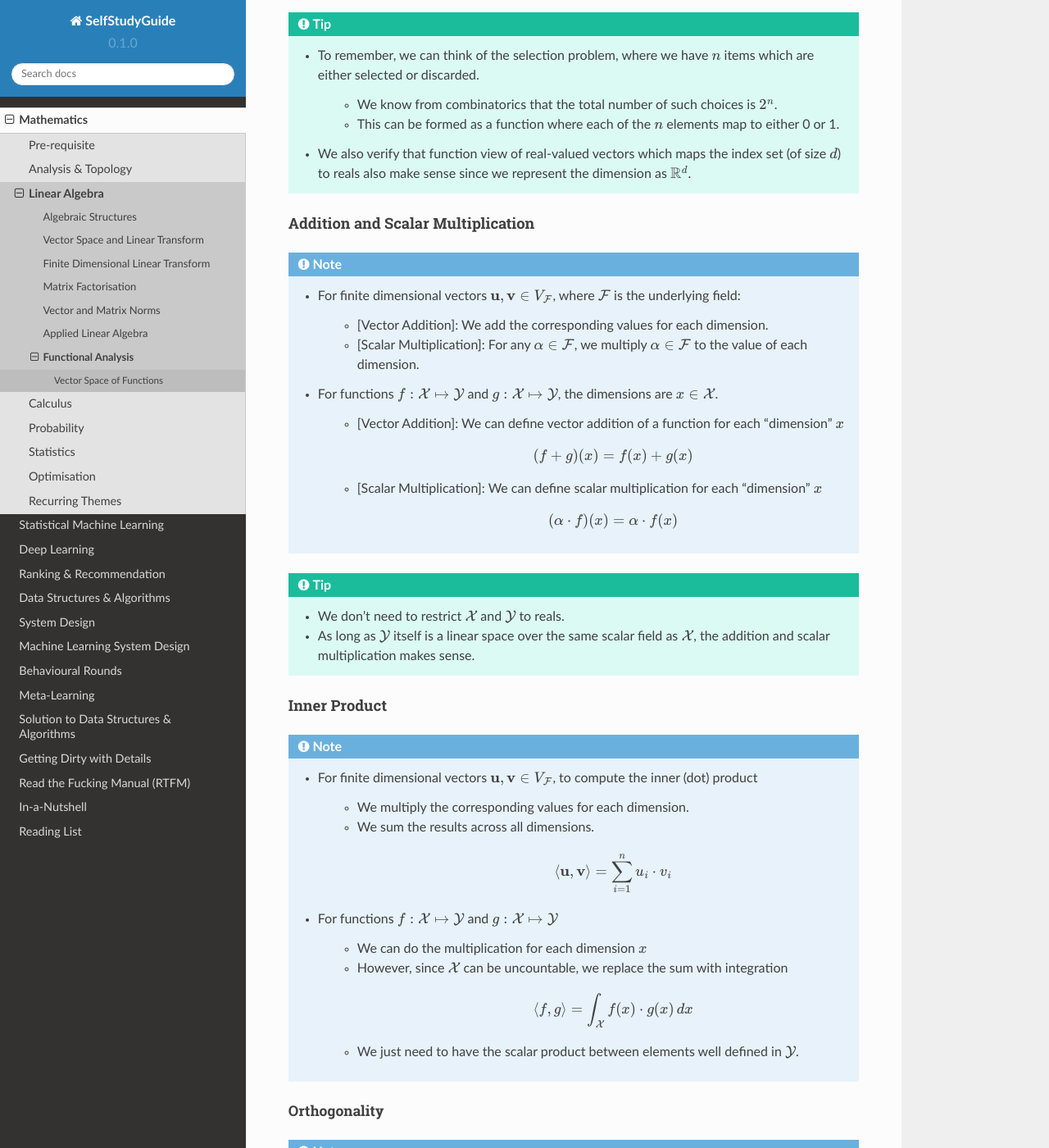
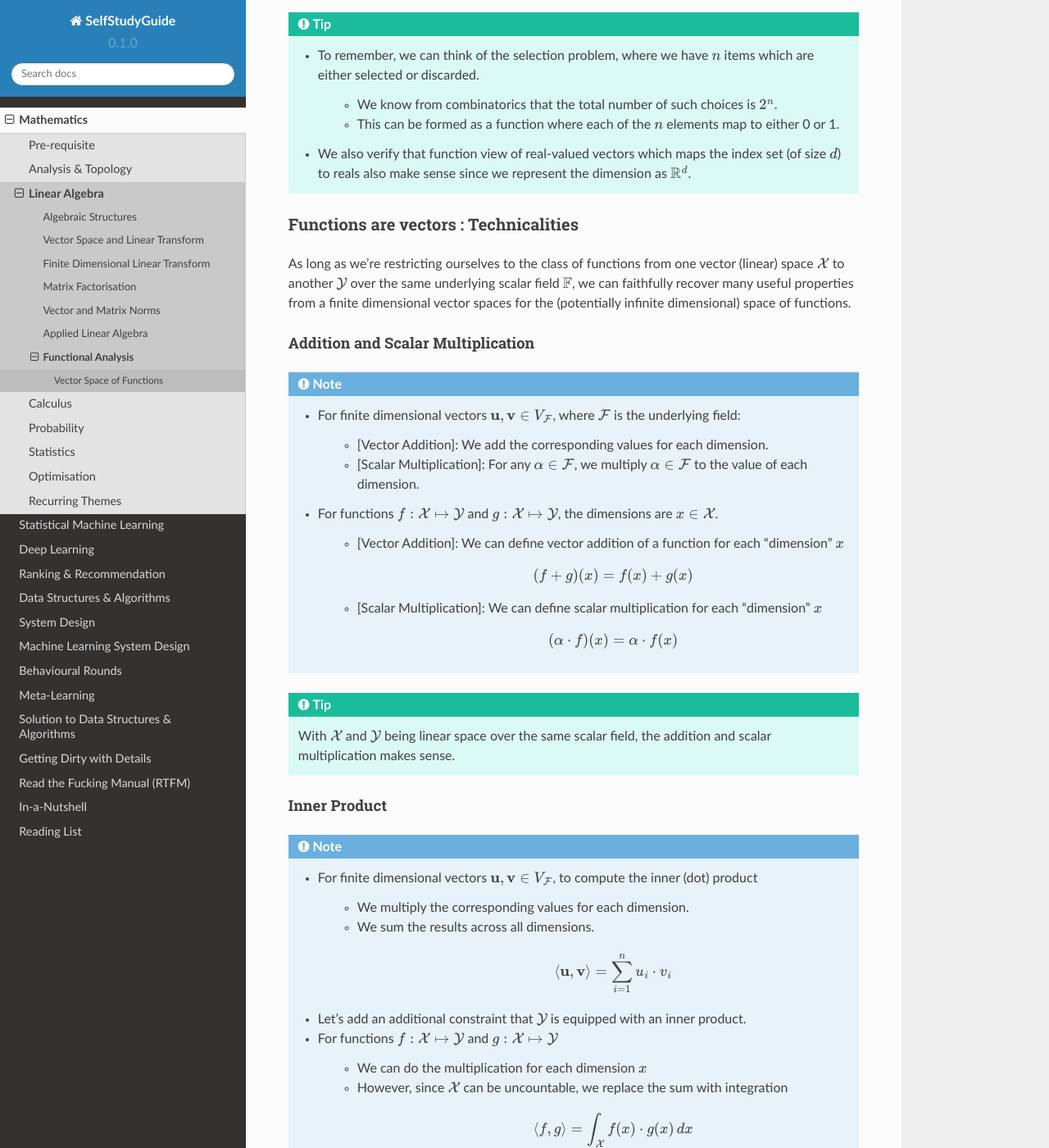
Before and after one commit to uselesstechjunks/leetcode, a Sphinx documentation site: the page built from docs/source/math/linalg/funan.rst, in a window 1280 px wide and 1400 px high, scrolled down 1571 px. Shown: the whole window at 82% size. Built offline with Sphinx 7.4.7 and the Read the Docs theme 2.0.0, drawn with Linux system fonts in a browser that asks for light colours; some of the changed text lies outside the part shown.

Commit message:
Update funan.rst

```diff
--- a/docs/source/math/linalg/funan.rst
+++ b/docs/source/math/linalg/funan.rst
@@ -60,6 +60,10 @@ Cardinality of Function Space
 		* This can be formed as a function where each of the :math:`n` elements map to either 0 or 1.
 	* We also verify that function view of real-valued vectors which maps the index set (of size :math:`d`) to reals also make sense since we represent the dimension as :math:`\mathbb{R}^d`.
 
+Functions are vectors : Technicalities
+================================================================================
+As long as we're restricting ourselves to the class of functions from one vector (linear) space :math:`\mathcal{X}` to another :math:`\mathcal{Y}` over the same underlying scalar field :math:`\mathbb{F}`, we can faithfully recover many useful properties from a finite dimensional vector spaces for the (potentially infinite dimensional) space of functions.
+
 Addition and Scalar Multiplication
 --------------------------------------------------------------------------------
 .. note::
@@ -77,8 +81,7 @@ Addition and Scalar Multiplication
 			.. math:: (\alpha\cdot f)(x) = \alpha\cdot f(x)
 
 .. tip::
-	* We don't need to restrict :math:`\mathcal{X}` and :math:`\mathcal{Y}` to reals.
-	* As long as :math:`\mathcal{Y}` itself is a linear space over the same scalar field as :math:`\mathcal{X}`, the addition and scalar multiplication makes sense.
+	With :math:`\mathcal{X}` and :math:`\mathcal{Y}` being linear space over the same scalar field, the addition and scalar multiplication makes sense.
 
 Inner Product
 --------------------------------------------------------------------------------
@@ -89,13 +92,16 @@ Inner Product
 		* We sum the results across all dimensions.
 
 			.. math:: \langle\mathbf{u},\mathbf{v}\rangle=\sum_{i=1}^n u_i\cdot v_i
+	* Let's add an additional constraint that :math:`\mathcal{Y}` is equipped with an inner product.
 	* For functions :math:`f:\mathcal{X}\mapsto\mathcal{Y}` and :math:`g:\mathcal{X}\mapsto\mathcal{Y}`
 
 		* We can do the multiplication for each dimension :math:`x`
 		* However, since :math:`\mathcal{X}` can be uncountable, we replace the sum with integration
 
 			.. math:: \langle f,g\rangle=\int_{\mathcal{X}}f(x)\cdot g(x)\mathop{dx}
-		* We just need to have the scalar product between elements well defined in :math:`\mathcal{Y}`.
+
+.. tip::
+	With :math:`\mathcal{Y}` being an inner product space, dot product under the integral makes sense.
 
 Orthogonality
 ^^^^^^^^^^^^^^^^^^^^^^^^^^^^^^^^^^^^^^^^^^^^^^^^^^^^^^^^^^^^^^^^^^^^^^^^^^^^^^^^
@@ -105,7 +111,7 @@ Orthogonality
 
 		.. math:: \langle\sin(x),\cos(x)\rangle=\int_\limits{0}^{\pi}\sin(x)\cos(x)\mathop{dx}=0
 
-Norm
+Norm - Induced by the Inner Product
 ================================================================================
 Lp Space
 --------------------------------------------------------------------------------
```
